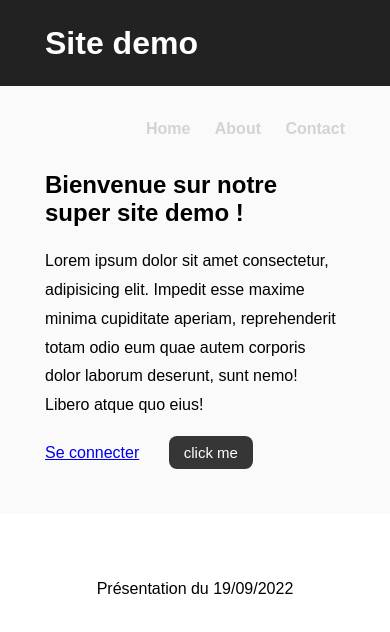
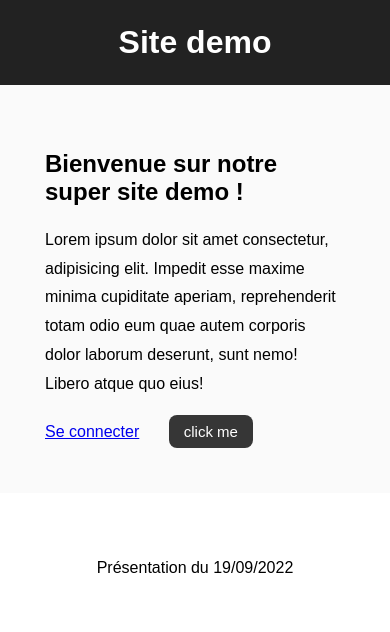
Before and after one commit to SimonLoir/html-css, a plain HTML site: page 2 - demo css/index.html in a window 390 px wide. Drawn offline with Linux system fonts and the light colour scheme.

Commit message:
added media query

```diff
--- a/2 - demo css/index.html
+++ b/2 - demo css/index.html
@@ -6,6 +6,7 @@
         <meta name="viewport" content="width=device-width, initial-scale=1.0" />
         <title>Site Demo</title>
         <link rel="stylesheet" href="./style.css" />
+        <script src="reload.js"></script>
     </head>
     <body>
         <header>
--- a/2 - demo css/style.css
+++ b/2 - demo css/style.css
@@ -41,6 +41,16 @@ nav a + a {
     margin-left: 20px;
 }
 
+@media screen and (max-width: 600px) {
+    h1 {
+        text-align: center;
+        display: block;
+    }
+    nav {
+        display: none;
+    }
+}
+
 main {
     padding: 45px;
     background-color: rgb(250, 250, 250);
```
